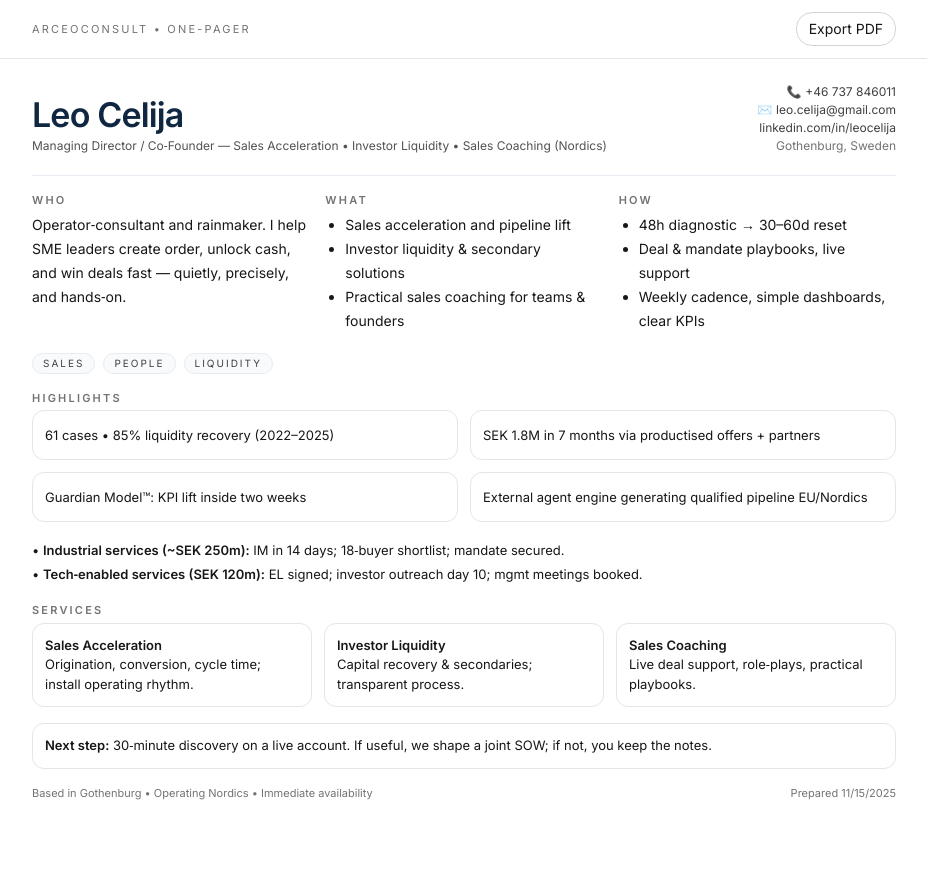
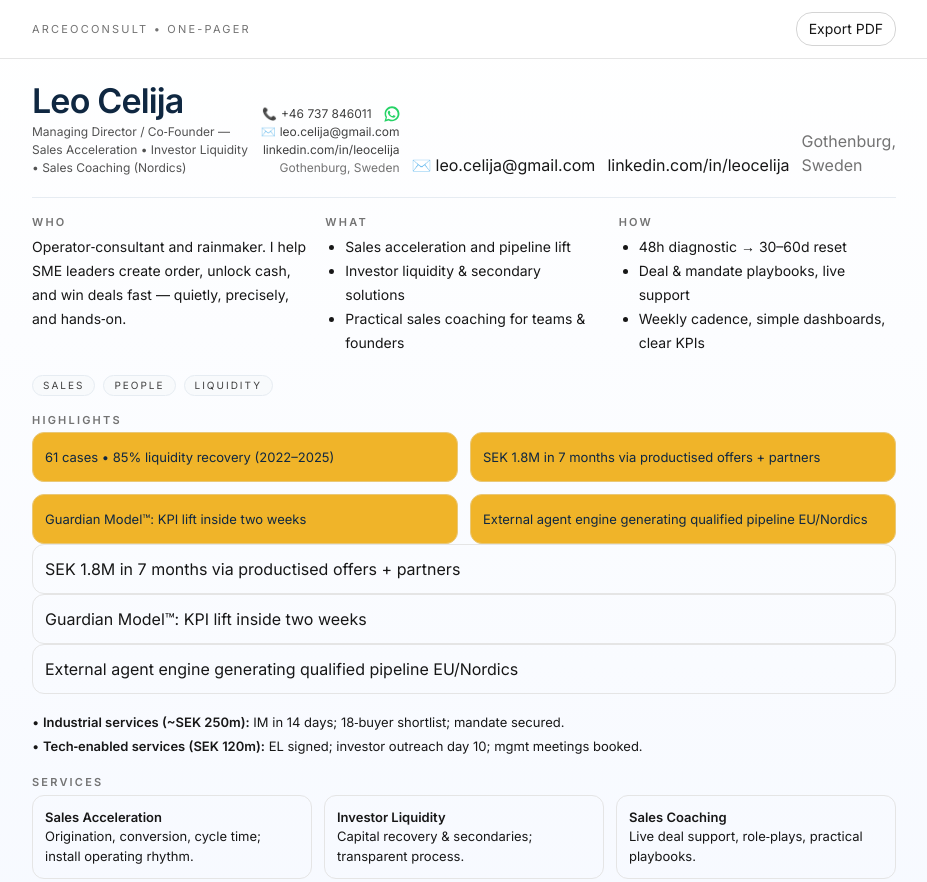
Before and after one commit to quantico-leo/arceo-onepager, a plain HTML site: page index.html in a window 1280 px wide. Shown: the top 882 px of the page, without its empty margins (176-1103 px from the left). Before the commit the page ends 825 px from the top, so only its background shows below. Drawn offline with nearby package versions, Linux system fonts and the light colour scheme.

Commit message:
Update index.html

```diff
--- a/index.html
+++ b/index.html
@@ -40,13 +40,18 @@
       .accent { color: #F0B429; }
       .pill { border-color: #E6ECF2; background: #F8FAFC; }
       .divider { background: #E6ECF2; }
+      /* Gold cards for highlights */
+      .gold-box { background: #F0B429; border-color: #E9C878; color: #0F2741; }
+      /* Soft blue-white background */
+      body { background: linear-gradient(180deg, #FFFFFF 0%, #F6F9FF 100%); }
 
-      @media print { .no-print { display: none !important; } .shadow-sm, .shadow { box-shadow: none !important; } body { color: #111827; } @page { size: A4; margin: 10mm; } * { -webkit-print-color-adjust: exact; print-color-adjust: exact; } section, .rounded-2xl, .rounded-xl { break-inside: avoid; } }
+      @media print {
+        .no-print { display: none !important; }
         .shadow-sm, .shadow { box-shadow: none !important; }
-        body { color: #111827; }
-        @page { size: A4; margin: 14mm; }
+        body { color: #111827; background: #FFFFFF !important; }
+        @page { size: A4; margin: 10mm; }
         * { -webkit-print-color-adjust: exact; print-color-adjust: exact; }
-        section, .rounded-2xl { break-inside: avoid; }
+        section, .rounded-2xl, .rounded-xl { break-inside: avoid; }
       }
     </style>
   </head>
@@ -71,7 +76,17 @@
           <p class="mt-1 text-[12px] text-neutral-600">Managing Director / Co‑Founder — Sales Acceleration • Investor Liquidity • Sales Coaching (Nordics)</p>
         </div>
         <div class="text-[12px] text-neutral-700 flex flex-col md:items-end">
-          <div class="flex items-center gap-1"><span>📞</span> <a href="tel:+46737846011" class="hover:underline">+46 737 846011</a></div>
+          <div class="flex items-center gap-1">
+            <span>📞</span>
+            <a href="tel:+46737846011" class="hover:underline">+46 737 846011</a>
+            <a href="https://wa.me/46737846011" class="ml-2" aria-label="WhatsApp">
+              <svg xmlns="http://www.w3.org/2000/svg" width="16" height="16" viewBox="0 0 24 24" fill="#25D366" aria-hidden="true"><path d="M12 .5C5.9.5.9 5.5.9 11.6c0 2 .5 3.9 1.6 5.6L.5 23.5l6.5-1.9c1.6.9 3.3 1.3 5.1 1.3 6.1 0 11.1-5 11.1-11.1C23.2 5.5 18.1.5 12 .5zm0 20.1c-1.6 0-3.1-.4-4.4-1.2l-.3-.2-3.8 1.1 1.1-3.7-.2-.3c-.8-1.3-1.2-2.8-1.2-4.4 0-4.7 3.9-8.6 8.6-8.6s8.6 3.9 8.6 8.6-3.9 8.7-8.4 8.7zm4.8-6c-.3-.1-1.7-.8-2-.9-.3-.1-.5-.1-.7.1-.2.3-.8.9-1 1.1-.2.2-.4.2-.7.1-.3-.1-1.2-.4-2.2-1.3-.8-.7-1.3-1.5-1.5-1.7-.2-.3 0-.5.1-.6.1-.1.3-.4.4-.5.1-.2.2-.3.3-.5.1-.2 0-.4 0-.5 0-.1-.7-1.7-.9-2.3-.2-.6-.5-.5-.7-.5h-.6c-.2 0-.5.1-.7.4-.2.3-.9.9-.9 2.3s1 2.7 1.1 2.8c.1.2 2 3 4.8 4.2.7.3 1.2.5 1.6.6.7.2 1.3.2 1.8.1.6-.1 1.7-.7 1.9-1.3.2-.6.2-1.1.2-1.3 0-.1-.2-.1-.5-.2z"/></svg>
+            </a>
+          </div>
+          <div class="flex items-center gap-1"><span>✉️</span> <a href="mailto:leo.celija@gmail.com" class="hover:underline">leo.celija@gmail.com</a></div>
+          <a class="hover:underline" href="https://linkedin.com/in/leocelija">linkedin.com/in/leocelija</a>
+          <div class="text-neutral-500">Gothenburg, Sweden</div>
+        </div>
           <div class="flex items-center gap-1"><span>✉️</span> <a href="mailto:leo.celija@gmail.com" class="hover:underline">leo.celija@gmail.com</a></div>
           <a class="hover:underline" href="https://linkedin.com/in/leocelija">linkedin.com/in/leocelija</a>
           <div class="text-neutral-500">Gothenburg, Sweden</div>
@@ -117,7 +132,11 @@
       <section class="mb-4">
         <h2 class="text-[11px] font-semibold uppercase tracking-[0.2em] text-neutral-500 mb-1">Highlights</h2>
         <div class="grid md:grid-cols-2 gap-3 text-[13px] leading-6">
-          <div class="rounded-xl border border-neutral-200 p-3">61 cases • 85% liquidity recovery (2022–2025)</div>
+          <div class="rounded-xl border gold-box p-3">61 cases • 85% liquidity recovery (2022–2025)</div>
+          <div class="rounded-xl border gold-box p-3">SEK 1.8M in 7 months via productised offers + partners</div>
+          <div class="rounded-xl border gold-box p-3">Guardian Model™: KPI lift inside two weeks</div>
+          <div class="rounded-xl border gold-box p-3">External agent engine generating qualified pipeline EU/Nordics</div>
+        </div>
           <div class="rounded-xl border border-neutral-200 p-3">SEK 1.8M in 7 months via productised offers + partners</div>
           <div class="rounded-xl border border-neutral-200 p-3">Guardian Model™: KPI lift inside two weeks</div>
           <div class="rounded-xl border border-neutral-200 p-3">External agent engine generating qualified pipeline EU/Nordics</div>
@@ -152,7 +171,6 @@
       <!-- Footer -->
       <footer class="mt-4 flex flex-col md:flex-row md:items-center md:justify-between gap-2 text-[11px] text-neutral-500">
         <div>Based in Gothenburg • Operating Nordics • Immediate availability</div>
-        <div>Prepared <script>document.write(new Date().toLocaleDateString())</script></div>
       </footer>
     </main>
   </body>
```
